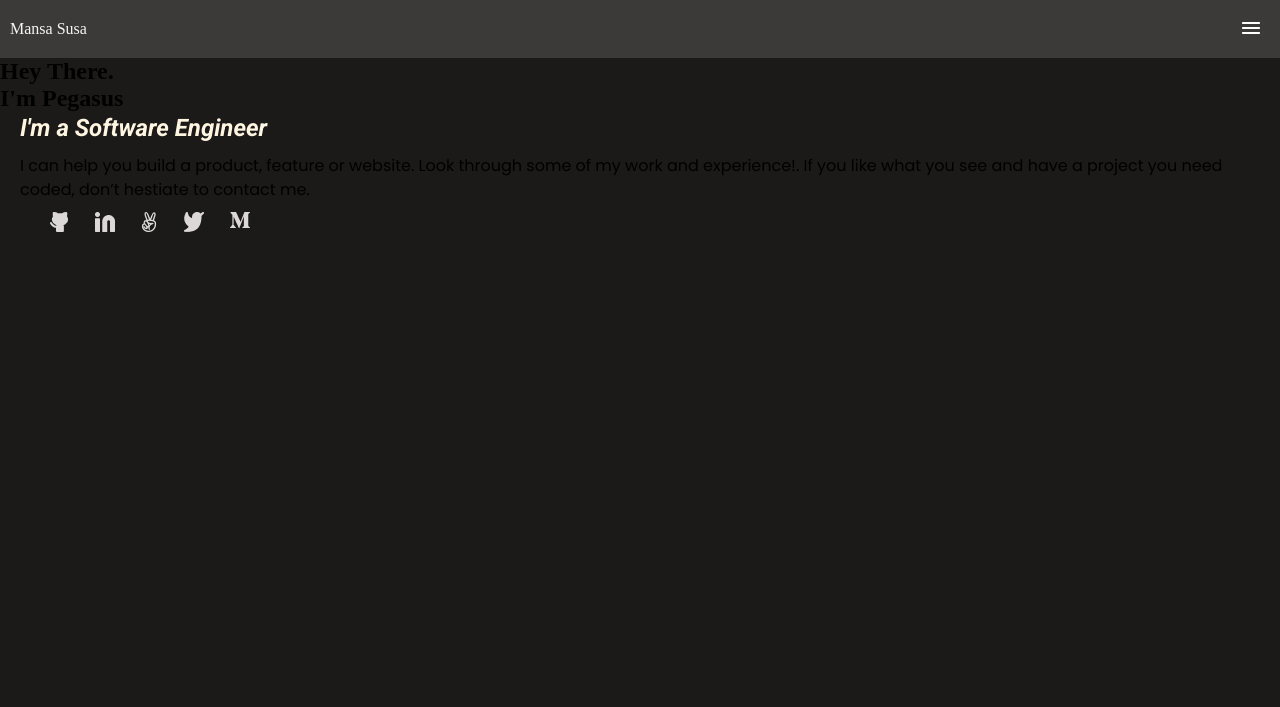
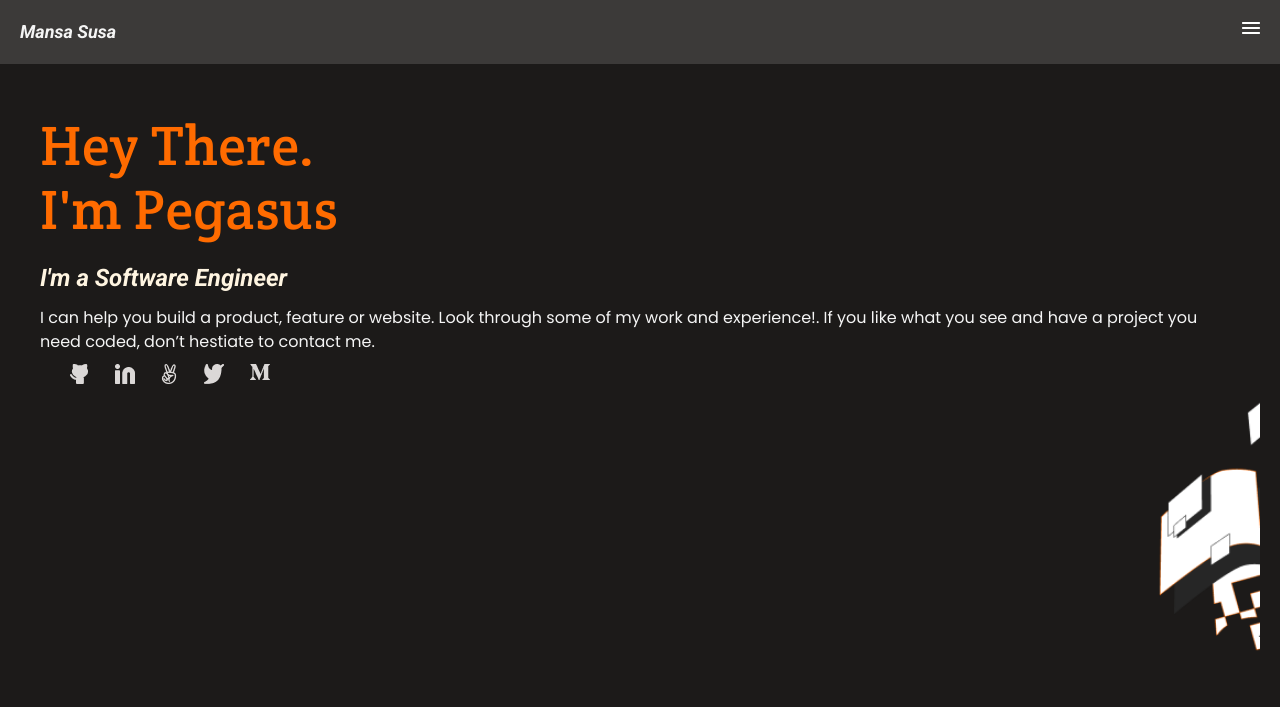
Before and after one commit to mansa-susa/Portfolio-setup_and_mobile_version_skeleton, a website: page index.html in a window 1280 px wide. Drawn offline with Linux system fonts and the light colour scheme.

Commit message:
Update Readme page

```diff
--- a/index.html
+++ b/index.html
@@ -9,8 +9,8 @@
     <link href="https://fonts.googleapis.com/css2?family=Crete+Round&family=Poppins&family=Roboto:ital,wght@1,700&display=swap" rel="stylesheet">
 </head>
 <body>
-  <header>
-      <a href ="#" id="logo">Mansa Susa</a>
+  <header class="flex">
+      <a href="#"><h3 id="logo">Mansa Susa</h3></a>
       <nav id="hamburger"><a href="#"><img src="imgs/Union.png" alt="hamburger"></a></nav>
     </header>
     <section>
@@ -23,7 +23,7 @@
           need coded, don’t hestiate to contact me.
         </p>
       </article>
-      <div id="socials">
+      <div class="flex socials">
         <ul>
           <li><a href="https://github.com/mansa-susa/"><img src="imgs/github.png" alt="github-icon"></a></li>
           <li><a href="https://www.linkedin.com/in/faruq-hammed-931862169/"><img src="imgs/linkedin.png" alt="linkedin-icon"></a></li>
--- a/styles.css
+++ b/styles.css
@@ -11,6 +11,10 @@ body {
   background-color: #1c1a19;
 }
 
+.flex {
+  display: flex;
+}
+
 header {
   display: flex;
   background-color: #3c3a39;
@@ -19,8 +23,10 @@ header {
 }
 
 #logo {
-  margin: 20px 10px;
+  margin: 20px 20px;
   color: whitesmoke;
+  font-size: 18px;
+  line-height: 24px;
 }
 
 #hamburger {
@@ -30,7 +36,7 @@ header {
   height: 12px;
 }
 
-main {
+section {
   margin: 0 20px;
   height: 590px;
   color: whitesmoke;
@@ -40,13 +46,12 @@ main {
   background-size: auto 450px;
 }
 
-main h1 {
+section h1 {
   color: #ff6b00;
   margin-top: 50px;
   margin-bottom: 20px;
   margin-left: 20px;
   font-family: 'Crete Round', sans-serif;
-  font-style: normal;
   font-size: 56px;
   font-weight: 400;
   line-height: 64px;
@@ -65,20 +70,23 @@ article p {
   text-align: left;
 }
 
-article h3 {
+h3 {
   font-family: 'Roboto', sans-serif;
-  font-size: 24px;
-  font-style: 400;
+  font-style: normal;
   font-weight: 700;
-  line-height: 32px;
   letter-spacing: 0;
   text-align: left;
-  color: #fff5e1;
-  margin-bottom: 10px;
+  margin-bottom: 12px;
   margin-left: 20px;
 }
 
-#socials ul {
+article h3 {
+  font-size: 24px;
+  line-height: 32px;
+  color: #fff5e1;
+}
+
+.socials ul {
   list-style: none;
   display: flex;
   margin-left: 50px;
```
